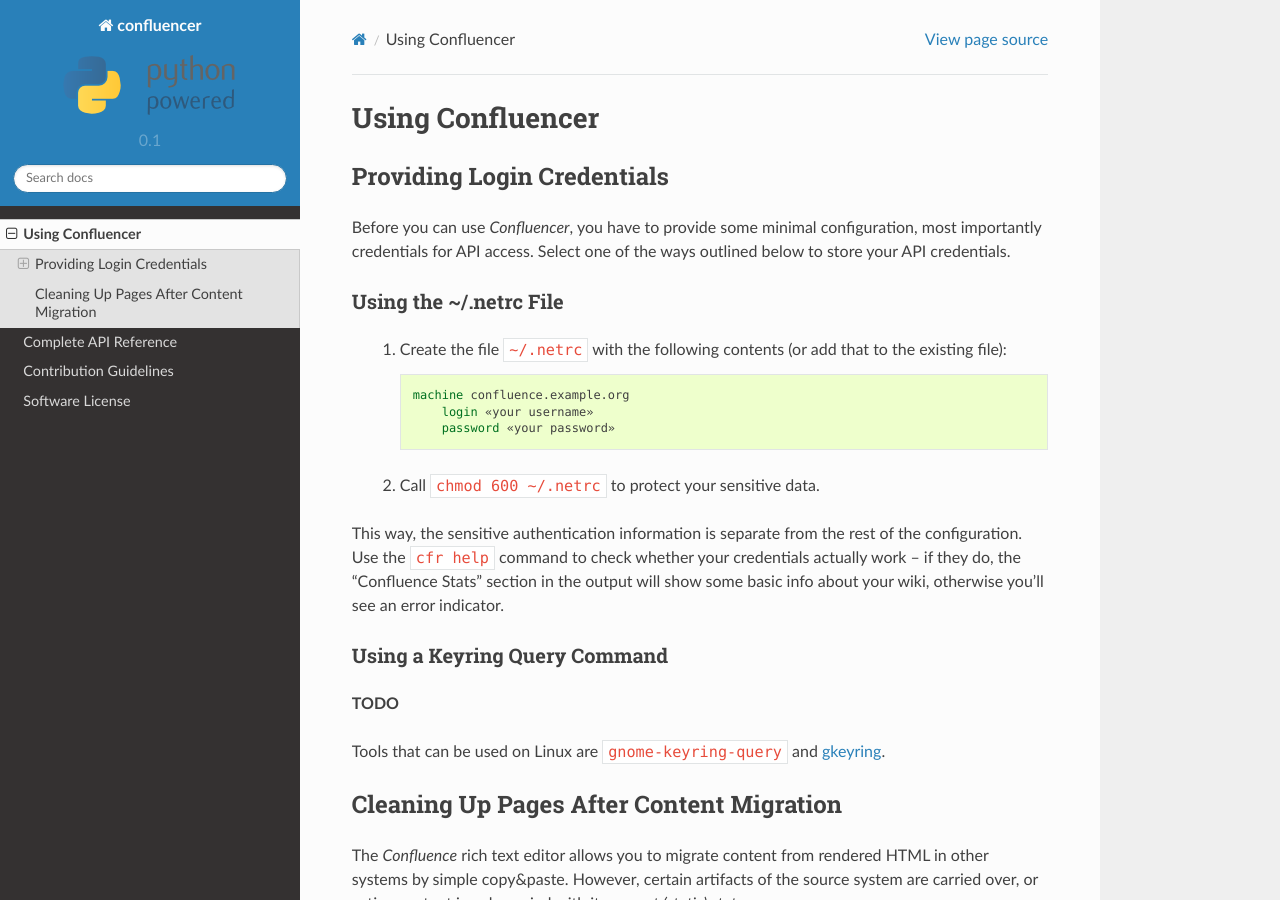
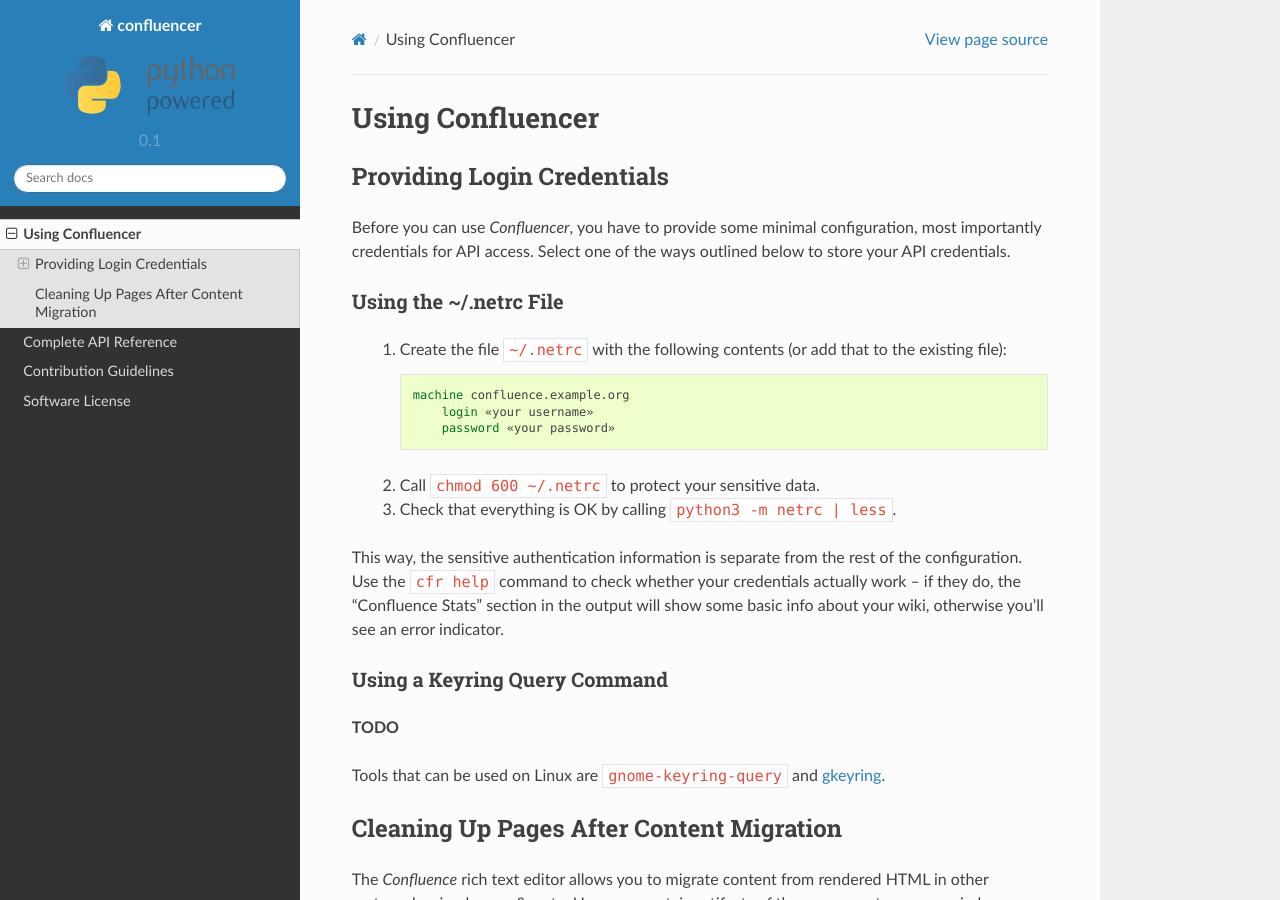
Before and after one commit to mam-dev/confluencer, a Sphinx documentation site: the page built from docs/usage.rst, in a window 1280 px wide and 900 px high. Built offline with Sphinx 7.4.7 and the Read the Docs theme 2.0.0, drawn with Linux system fonts in a browser that asks for light colours.

Commit message:
docs: netrc syntax check

```diff
--- a/docs/usage.rst
+++ b/docs/usage.rst
@@ -29,6 +29,8 @@
             password «your password»
 
  2. Call ``chmod 600 ~/.netrc`` to protect your sensitive data.
+
+ 3. Check that everything is OK by calling ``python3 -m netrc | less``.
 
 This way, the sensitive authentication information is separate from the
 rest of the configuration. Use the ``cfr help`` command to check whether
```
